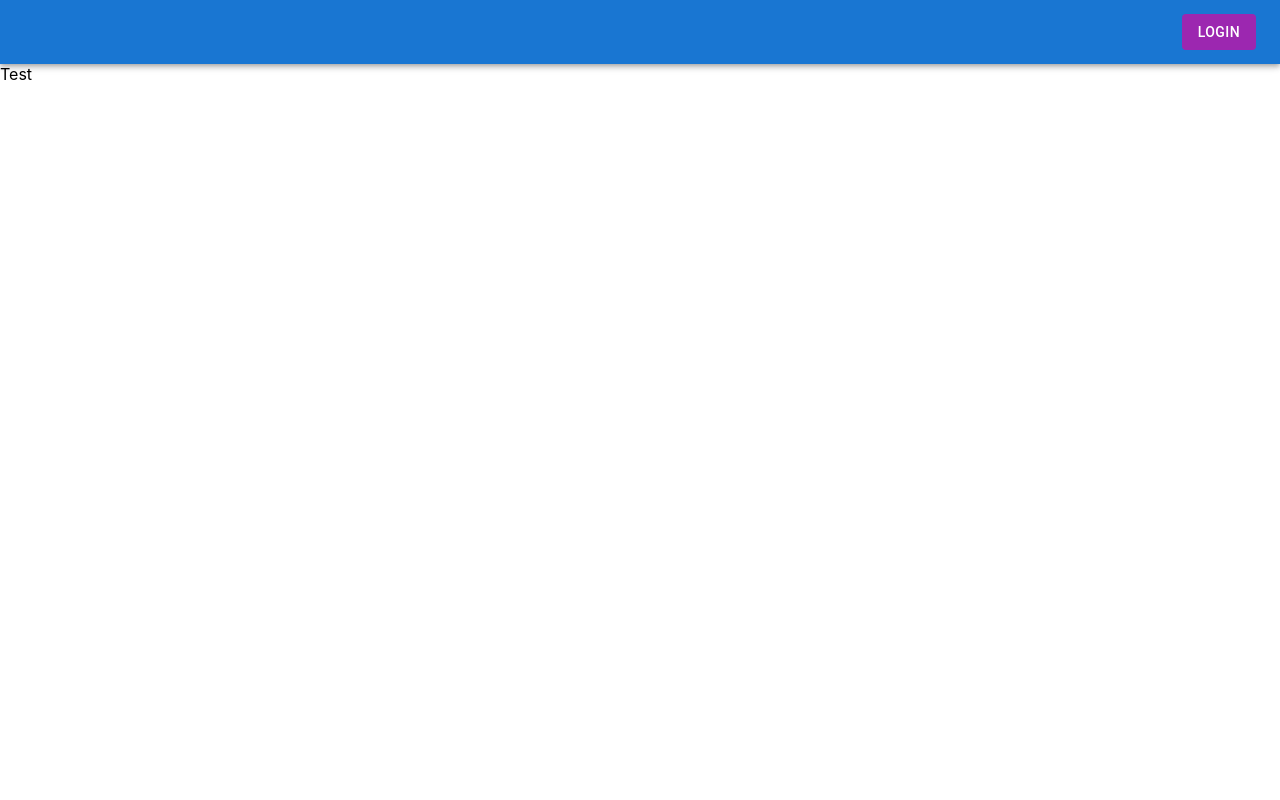
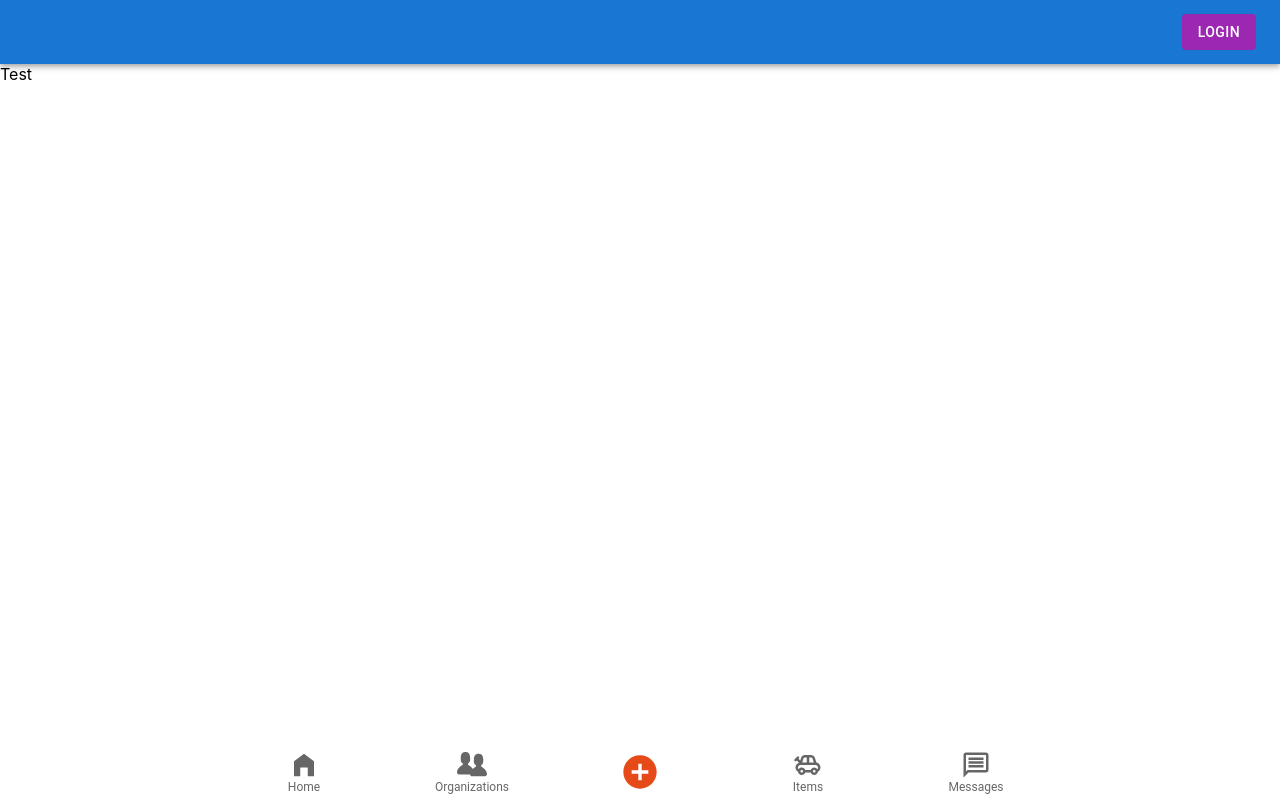
Before and after one commit to akai-org/pet-share-hackyeah-2021-frontend, a Next.js app: page / in a window 1280 px wide. Built offline with nearby package versions, Linux system fonts and the light colour scheme.

Commit message:
Finish NavBar

```diff
--- a/components/ui/NavBar/NavBar.tsx
+++ b/components/ui/NavBar/NavBar.tsx
@@ -3,6 +3,7 @@ import {BottomNavigation, BottomNavigationAction, BottomNavigationClasses, Box}
 import {MdHomeFilled, MdAddCircle, MdOutlineToys, MdOutlineMessage} from "react-icons/md";
 import { GoOrganization } from "react-icons/go";
 import styled from "styled-components";
+import { useRouter } from 'next/router'
 
 const NavBox = styled(BottomNavigation)`
   position: fixed;
@@ -11,8 +12,11 @@ const NavBox = styled(BottomNavigation)`
   left: 0;
 `
 
-const NavBar: FunctionComponent = () => {
+const NavBar: FunctionComponent = (props) => {
 
+  const iconColor = getComputedStyle(document.documentElement)
+    .getPropertyValue('--secondary'); // #999999
+  const router = useRouter()
   const [value, setValue] = useState(0)
 
   return (
@@ -20,11 +24,12 @@ const NavBar: FunctionComponent = () => {
         showLabels
         value={value}
         onChange={(event, newValue) => {
+          router.push(newValue);
           setValue(newValue);
         }}>
         <BottomNavigationAction label="Home" icon={<MdHomeFilled size="30"/>} value="/"/>
         <BottomNavigationAction label="Organizations" icon={<GoOrganization size="30"/>} value="/market/organizations"/>
-        <BottomNavigationAction showLabel={false} icon={<MdAddCircle size="40"/>} value="/user/create"/>
+        <BottomNavigationAction showLabel={false} icon={<MdAddCircle size="40" color={iconColor}/>} value="/user/create"/>
         <BottomNavigationAction label="Items" icon={<MdOutlineToys size="30"/>} value="/market/browse"/>
         <BottomNavigationAction label="Messages" icon={<MdOutlineMessage size="30"/>} value="/user/organizations"/>
       </NavBox>
--- a/pages/_app.tsx
+++ b/pages/_app.tsx
@@ -11,6 +11,7 @@ import { FaTimes } from 'react-icons/fa';
 import '../styles/globals.css';
 import { AppProvider } from '@context/AppContext/AppProvider';
 import { Topbar } from '@components/topbar';
+import NavBar from "@components/ui/NavBar/NavBar";
 
 const theme = createTheme({
   palette: {
@@ -47,7 +48,8 @@ const MyApp = ({ Component, pageProps }) => {
                 <Topbar />
                 <Component {...pageProps} />
                 {process.env.NODE_ENV === 'development' && <ReactQueryDevtools />}
-              </Hydrate>
+                <NavBar/>
+                </Hydrate>
             </QueryClientProvider>
           </SnackbarProvider>
         </ThemeProvider>
```
